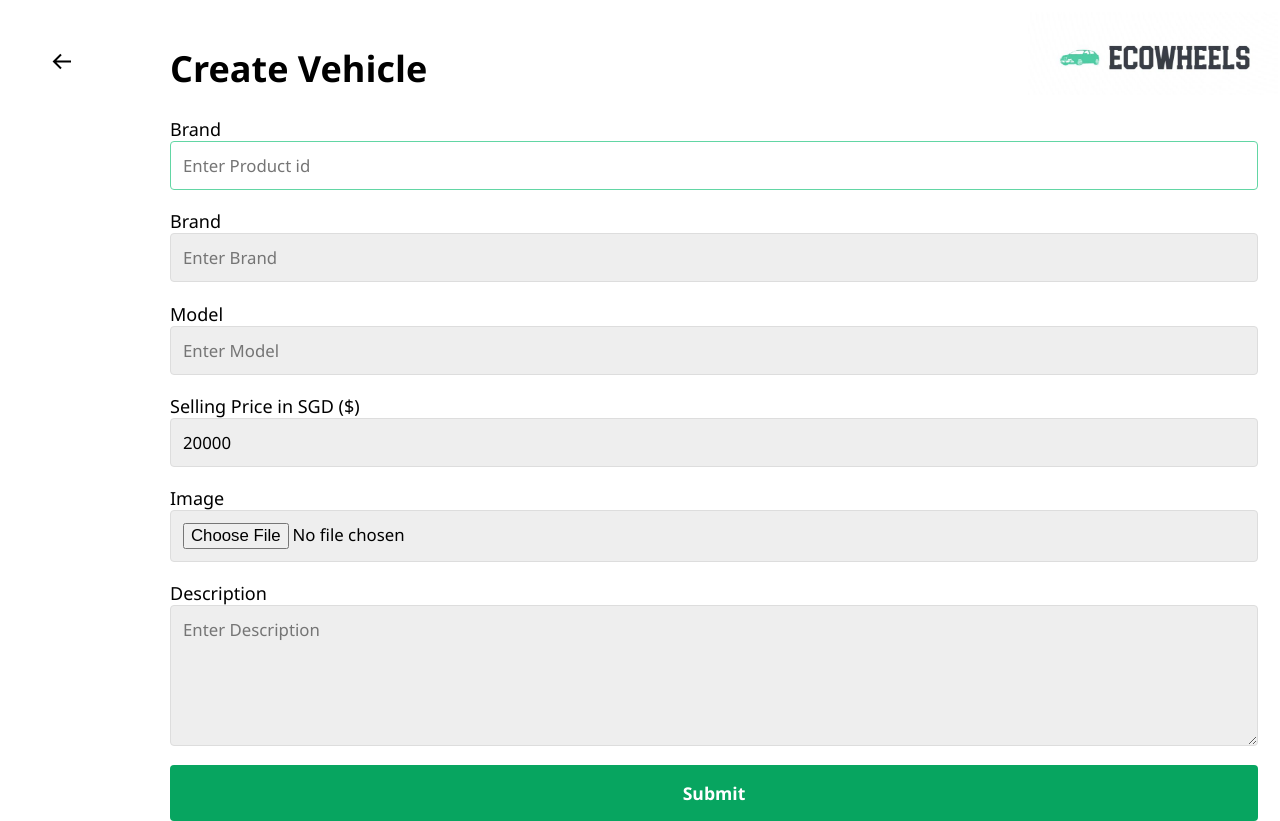
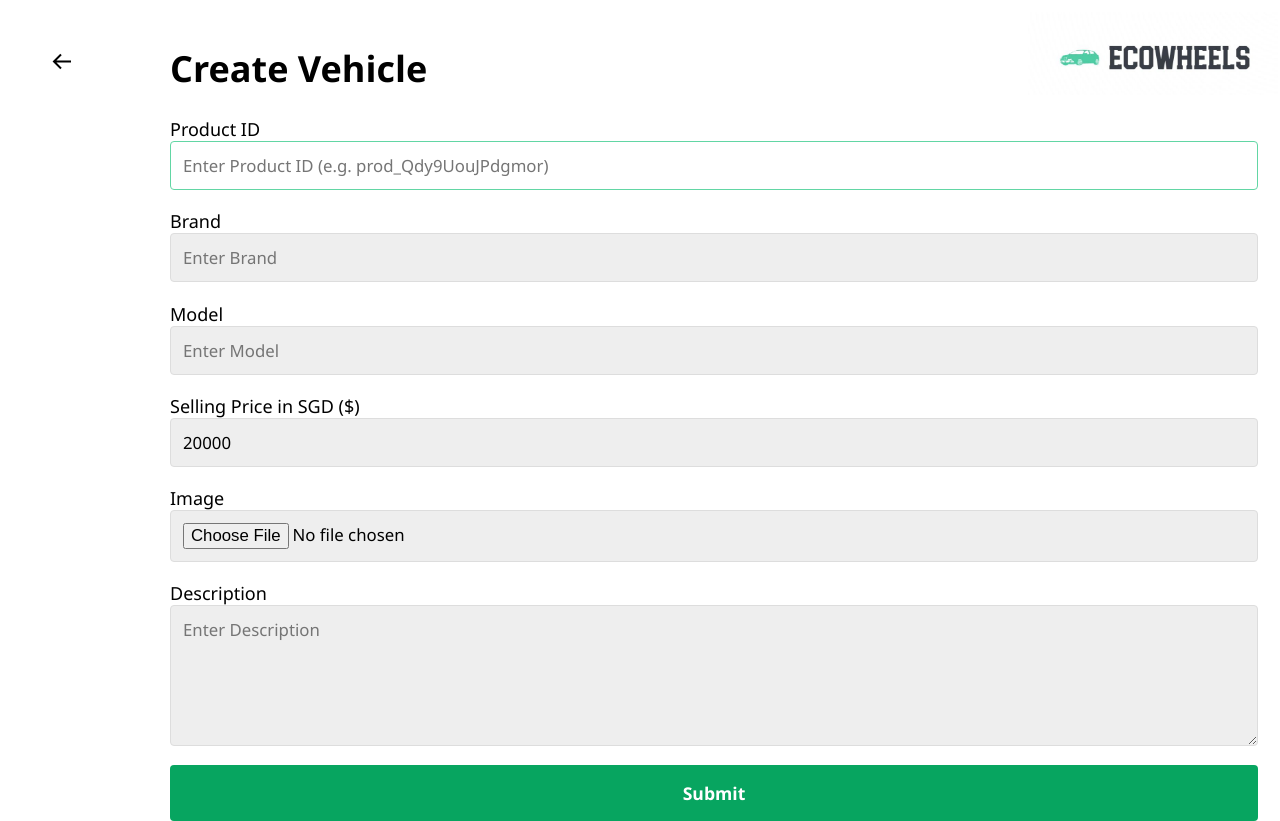
Before and after one commit to cupcake-mastur/EcoWheels, a Flask app: template templates/admin/createVehicleForm.html in a window 1280 px wide. Run offline with Flask 3, Linux system fonts and the light colour scheme; the template is opened without the code that fills it: values that come from a table or form of the project are taken from there, others are empty; parts of the project's set-up code (start-up, migrations or seed data) failed here and were passed over; some libraries are stand-ins or nearby versions.

Commit message:
Got the product_id to accept alphanum

```diff
--- a/Forms.py
+++ b/Forms.py
@@ -100,9 +100,10 @@ class AdminLoginForm(FlaskForm):
 
 
 class CreateVehicleForm(FlaskForm):
-    product_id = StringField('Product_id', validators=[
-        DataRequired(message="Product id is required."),
-        Regexp(r'^[A-Za-z]+$', message="Product id can only contain alphabetic characters without spaces.")
+    product_id = StringField('Product ID', validators=[
+        DataRequired(),
+        Length(min=1, max=50),
+        Regexp(r'^[a-zA-Z0-9_]+$', message="Product ID must contain only alphanumeric characters and underscores.")
     ])
     brand = StringField('Brand', validators=[
         DataRequired(message="Brand is required."),
--- a/__init__.py
+++ b/__init__.py
@@ -556,8 +556,8 @@ def login():
     login_form = LoginForm(request.form)
 
     if request.method == 'POST' and login_form.validate():
-        email = login_form.email.data
-        password = login_form.password.data
+        email = html.escape(login_form.email.data)
+        password = html.escape(login_form.password.data)
         user = db.session.query(User).filter_by(email=email).first()
         recaptcha_response = request.form.get('g-recaptcha-response')
 
--- a/templates/admin/createVehicleForm.html
+++ b/templates/admin/createVehicleForm.html
@@ -20,9 +20,9 @@
 
         <h1 class="form__title">Create Vehicle</h1>
 
-         <div class="form__input-group">
-            <label for="v-product_id">Brand</label>
-            {{ form.product_id(class="form__input", id="v-product_id", autofocus=true, placeholder="Enter Product id") }}
+ <div class="form__input-group">
+            <label for="v-product_id">Product ID</label>
+            {{ form.product_id(class="form__input", id="v-product_id", autofocus=true, placeholder="Enter Product ID (e.g. prod_Qdy9UouJPdgmor)") }}
             {% if form.product_id.errors %}
                 <div class="form__input--error-message">
                     {% for error in form.product_id.errors %}
```
